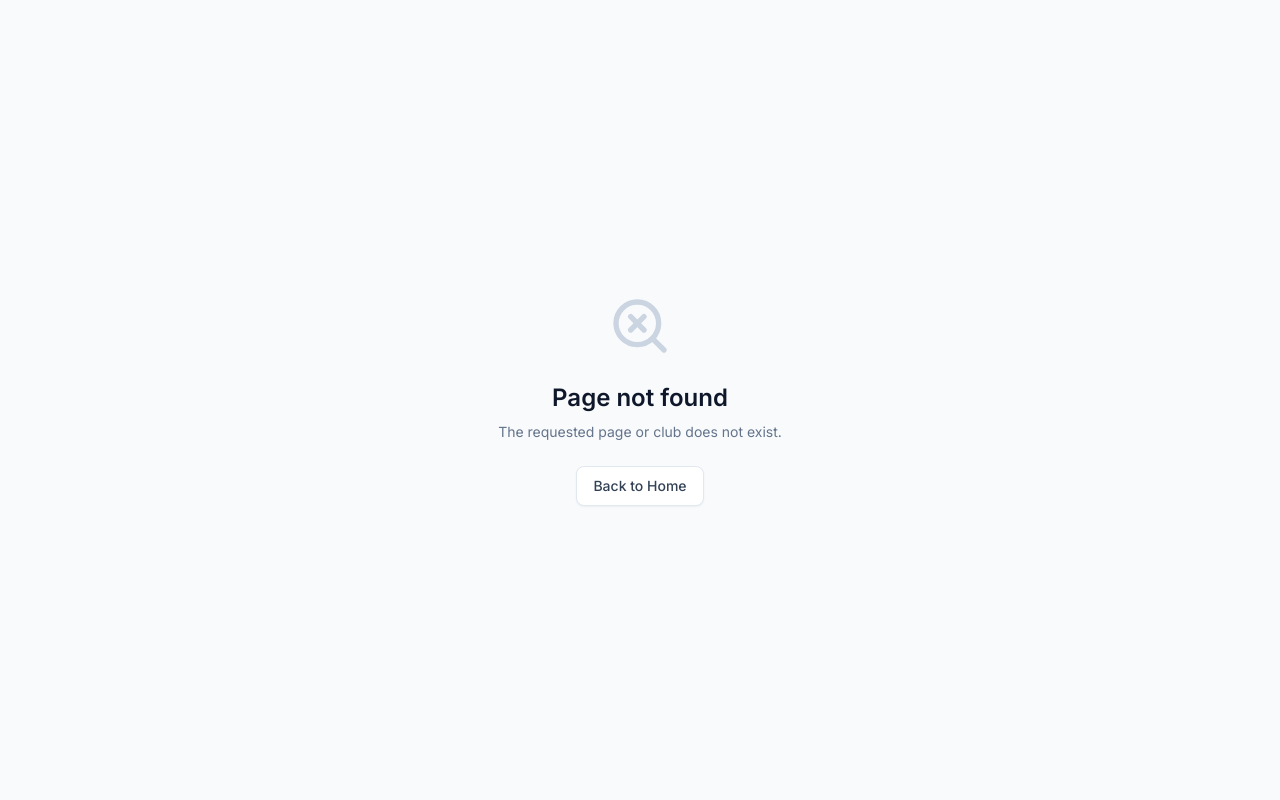
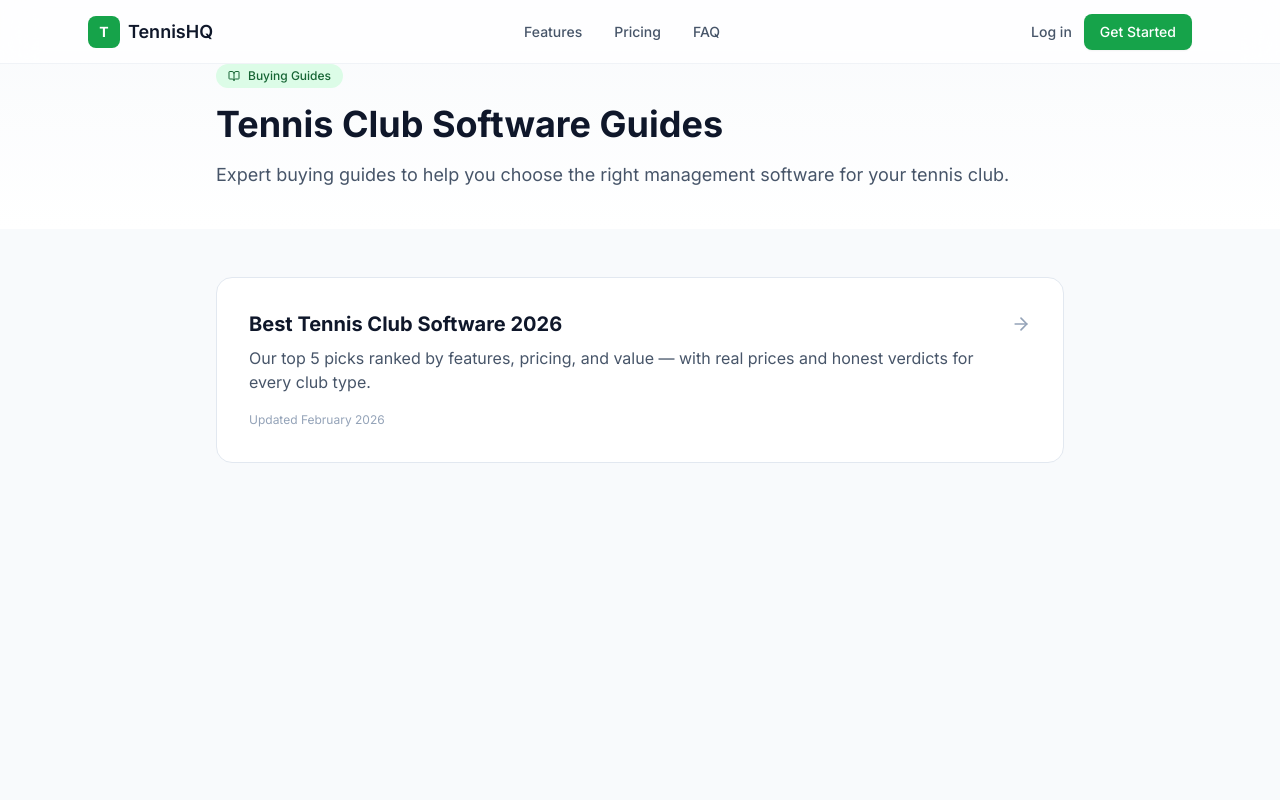
Before and after one commit to Nabs6986/playcourt, a Next.js app: page /guides in a window 1280 px wide. Before the commit this address had no page. Shown: the top 800 px of the page. Built offline with nearby package versions, Linux system fonts and the light colour scheme.

Commit message:
auto-backup 2026-02-25 15:56

```diff
--- /dev/null
+++ b/app/guides/page.tsx
@@ -0,0 +1,46 @@
+import { Metadata } from "next";
+import Link from "next/link";
+import { BookOpen, ArrowRight } from "lucide-react";
+import { Navbar } from "@/components/marketing/Navbar";
+import { Footer } from "@/components/marketing/Footer";
+import { BreadcrumbSchema } from "@/components/schema/BreadcrumbSchema";
+
+const baseUrl = "https://playcourt.io";
+
+export const metadata: Metadata = {
+  title: "Guides — Expert Tennis Club Software Buying Guides | PlayCourt",
+  description: "In-depth buying guides for tennis club management software. Compare top platforms, pricing, and features to find the best fit for your club.",
+  alternates: { canonical: `${baseUrl}/guides` },
+};
+
+const guides = [
+  { title: "Best Tennis Club Software 2026", description: "Our top 5 picks ranked by features, pricing, and value — with real prices and honest verdicts for every club type.", href: "/guides/best-tennis-club-software-2026", updated: "February 2026" },
+];
+
+export default function GuidesIndexPage() {
+  return (
+    <>
+      <BreadcrumbSchema items={[{ name: "Home", url: baseUrl }, { name: "Guides", url: `${baseUrl}/guides` }]} />
+      <Navbar />
+      <main className="min-h-screen">
+        <section className="bg-gradient-to-b from-slate-50 to-white pt-16 pb-10">
+          <div className="mx-auto max-w-4xl px-6">
+            <div className="inline-flex items-center gap-2 rounded-full bg-brand-100 px-3 py-1 text-xs font-medium text-brand-700 mb-4"><BookOpen className="h-3 w-3" /> Buying Guides</div>
+            <h1 className="text-4xl font-bold text-slate-900 mb-4">Tennis Club Software Guides</h1>
+            <p className="text-lg text-slate-600 leading-relaxed">Expert buying guides to help you choose the right management software for your tennis club.</p>
+          </div>
+        </section>
+        <section className="py-12">
+          <div className="mx-auto max-w-4xl px-6 space-y-4">
+            {guides.map((guide) => (
+              <Link key={guide.href} href={guide.href} className="block rounded-2xl border border-slate-200 bg-white p-8 hover:border-brand-300 hover:shadow-md transition-all group">
+                <div className="flex items-start justify-between gap-4"><div><h2 className="text-xl font-bold text-slate-900 group-hover:text-brand-700 mb-2">{guide.title}</h2><p className="text-slate-600 mb-3">{guide.description}</p><span className="text-xs text-slate-400">Updated {guide.updated}</span></div><ArrowRight className="h-5 w-5 text-slate-400 group-hover:text-brand-600 flex-shrink-0 mt-1" /></div>
+              </Link>
+            ))}
+          </div>
+        </section>
+      </main>
+      <Footer />
+    </>
+  );
+}
```
